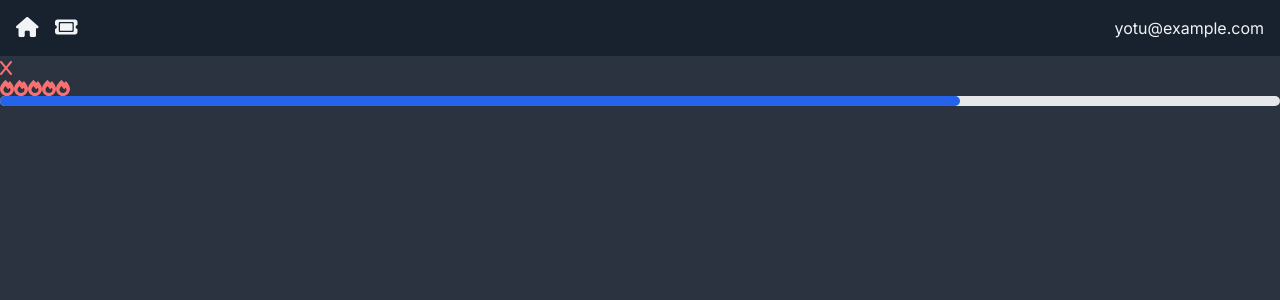
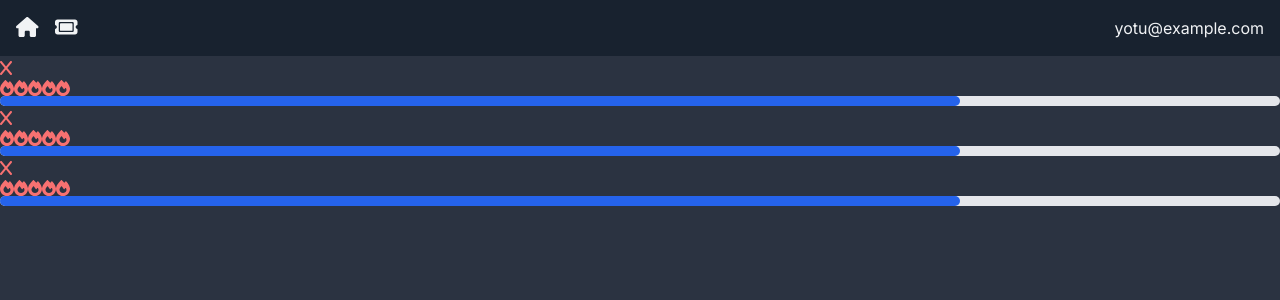
Before and after one commit to ulxsth/next-ticket-app, a Next.js app: page / in a window 1280 px wide. Shown: the top 300 px of the page. Built offline with nearby package versions, Linux system fonts and the light colour scheme.

Commit message:
update: ダッシュボードにカードを追加

```diff
--- a/app/page.js
+++ b/app/page.js
@@ -5,6 +5,8 @@ const Dashboard = () => {
   return (
     <div>
       <TicketCard />
+      <TicketCard />
+      <TicketCard />
     </div>
   )
 }
```
